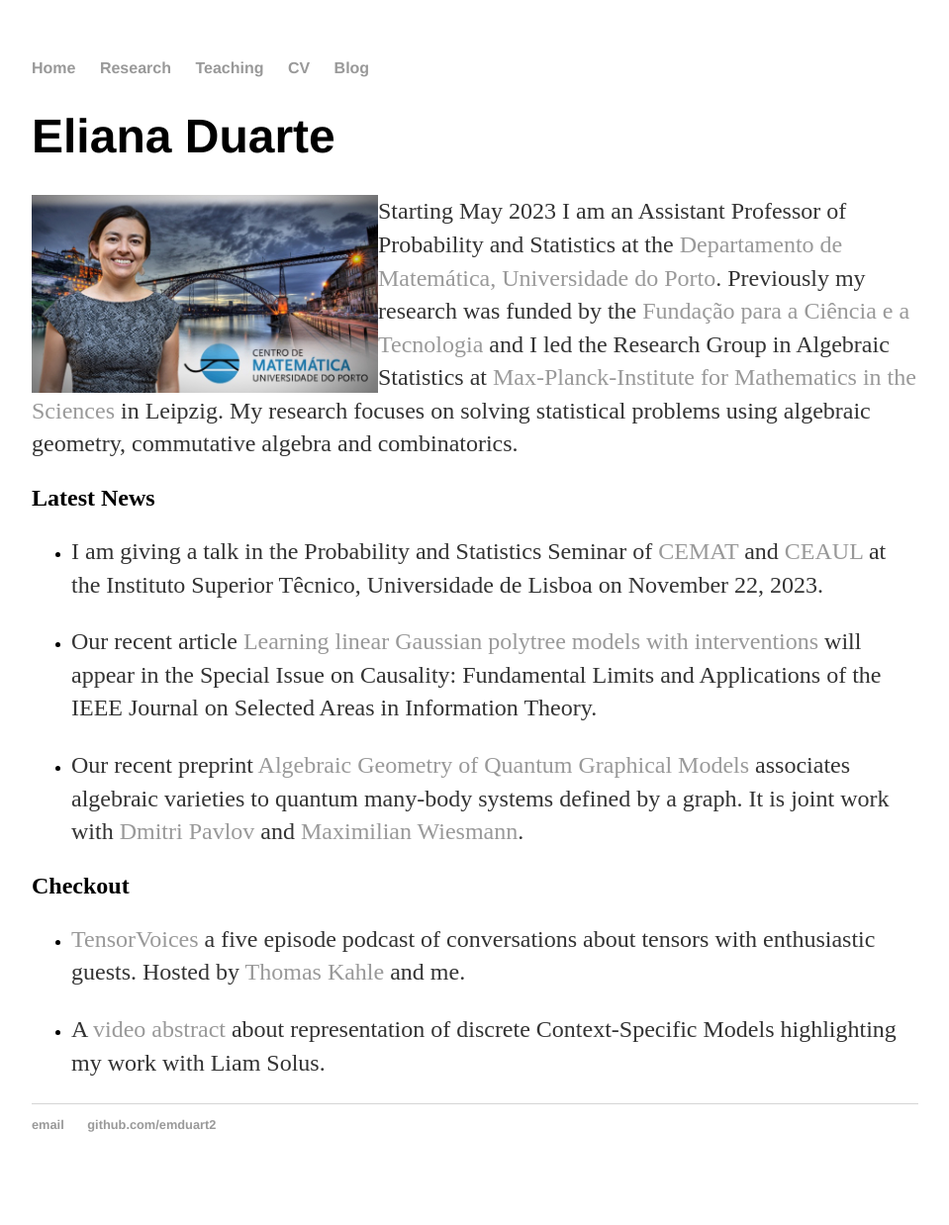
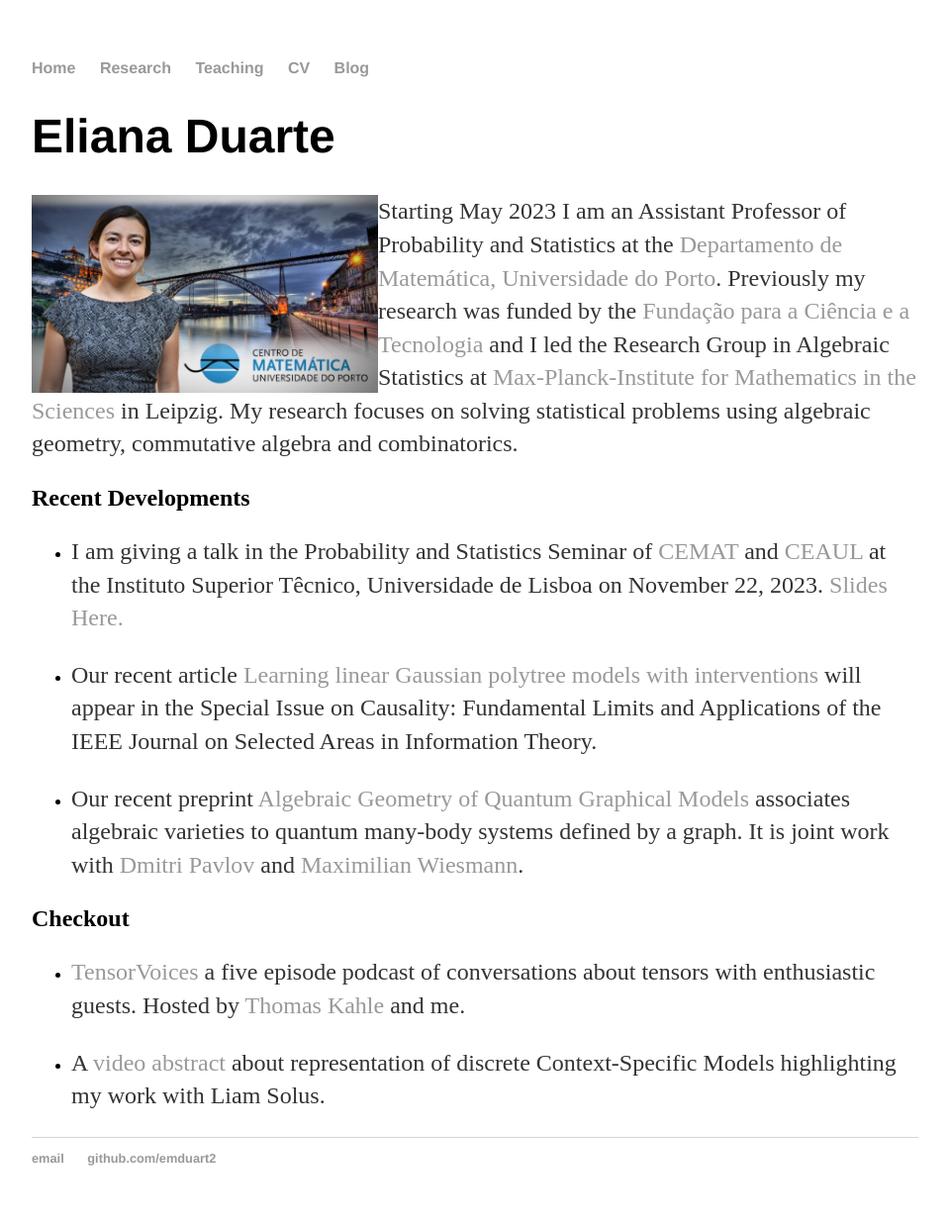
Before and after one commit to emduart2/emduart2.github.io, a Jekyll site: the page built from index.md, in a window 1280 px wide. Shown: the whole page at 99% size, without its empty margins (160-1119 px from the left). Built offline with Jekyll 4.4.1, drawn with Linux system fonts in a browser that asks for light colours; before the commit the page ends 1204 px from its top, so only the background shows below that.

Commit message:
Changes and added slides

```diff
--- a/index.md
+++ b/index.md
@@ -12,9 +12,9 @@ led the Research Group in Algebraic Statistics at  [Max-Planck-Institute for Mat
 Leipzig. My research focuses on solving statistical problems using algebraic geometry, commutative
 algebra and combinatorics.
 
-## Latest News
+## Recent Developments
 
-* I am giving a talk  in the Probability and Statistics Seminar of [CEMAT](https://cemat.tecnico.ulisboa.pt/main.php) and [CEAUL](https://ceaul.org/o-centro/) at the Instituto Superior Têcnico, Universidade de Lisboa on November 22, 2023.
+* I am giving a talk  in the Probability and Statistics Seminar of [CEMAT](https://cemat.tecnico.ulisboa.pt/main.php) and [CEAUL](https://ceaul.org/o-centro/) at the Instituto Superior Têcnico, Universidade de Lisboa on November 22, 2023. [Slides Here.]({{ site.url }}/assets/RepresentationOfCICausalModels-Eliana.pdf)
 
 * Our recent article [Learning linear Gaussian polytree models with interventions](https://ieeexplore.ieee.org/document/10299801) will appear in the Special Issue on Causality: Fundamental Limits and Applications of the IEEE Journal on Selected Areas in Information Theory.
 
```
Also changed, not shown: _posts/2019-05-27-Algorithms-in-Algebraic-statistics.md (+0 -4 lines), 1 other file.
